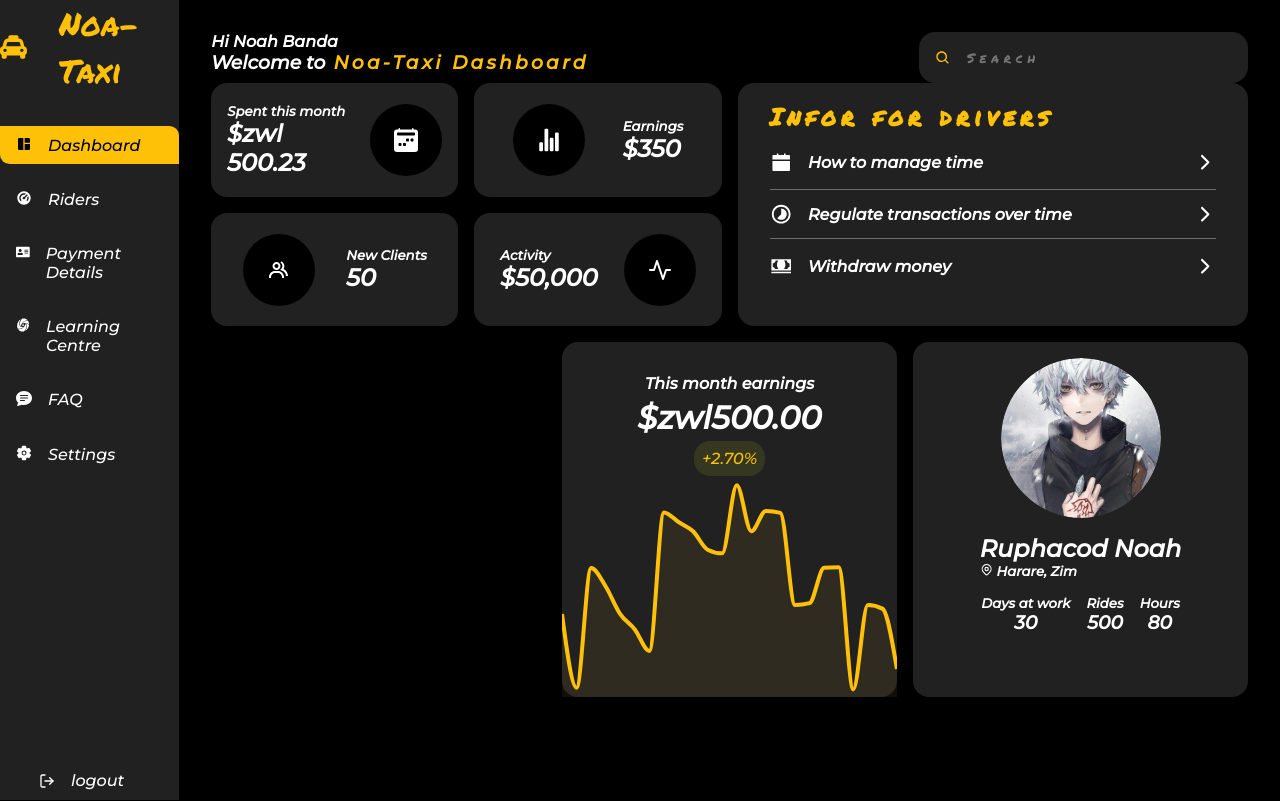
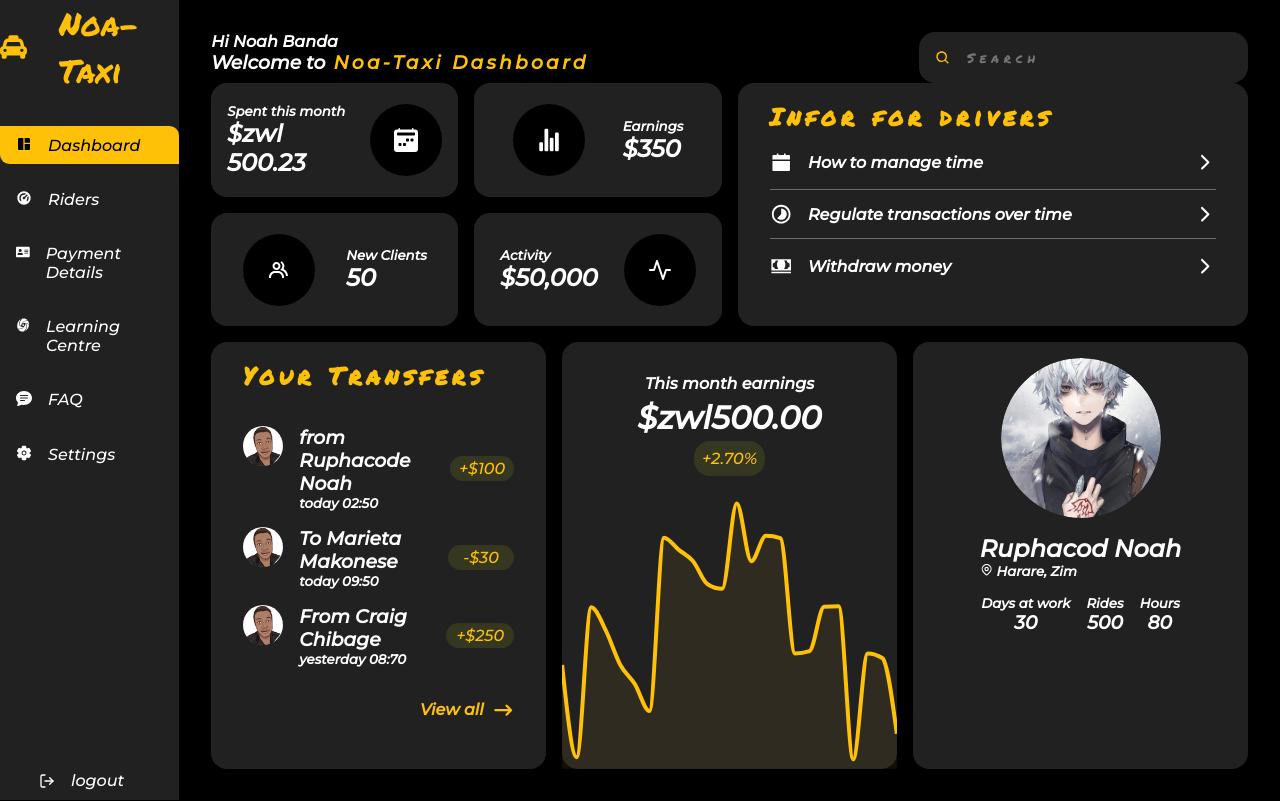
Before and after one commit to noahbee/mytaxi-dashboard, a React (Create React App) app: page / in a window 1280 px wide. Built offline with nearby package versions, Linux system fonts and the light colour scheme.

Commit message:
Transfer page styled component

```diff
--- a/src/components/Transfers.js
+++ b/src/components/Transfers.js
@@ -1,7 +1,134 @@
-import React from 'react'
+import React from 'react';
+import styled from 'styled-components';
+import { HiArrowNarrowRight } from "react-icons/hi";
+import avatarImage from "../assets/avatarImage.jpg";
+import { cardStyle } from './ReusableStyles';
 
 export default function Transfers() {
+const transactions = [
+  {
+    image: avatarImage,
+    name: "from Ruphacode Noah",
+    time: "today 02:50",
+    amount: "+$100",
+  },
+  {
+    image: avatarImage,
+    name: "To Marieta Makonese",
+    time: "today 09:50",
+    amount: "-$30",
+  },
+  {
+    image: avatarImage,
+    name: "From Craig Chibage ",
+    time: "yesterday 08:70",
+    amount: "+$250",
+  },
+];
+
   return (
-    <div>Transfers</div>
-  )
+    <Section>
+      <div className='title'>
+        <h2>Your Transfers</h2>
+      </div>
+      <div className='transactions'>
+        {
+          transactions.map((transaction)=>{
+            return (
+              <div className='transaction'>
+              <div className='transaction_tittle'>
+              <div className='transaction_tittle_image'>
+              <img src= {transaction.image} alt = 'transaction image' />
+              </div>
+              <div className='transaction_tittle_details'>
+              <h3>{ transaction.name }</h3>
+              <h5>{ transaction.time }</h5>
+
+
+              </div>
+              </div>
+              <div className='transaction_amount'>
+              <span>{transaction.amount}</span>
+              </div>
+              </div>
+            );
+          })
+        }
+      </div>
+      <a href='#' className='view'>
+        View all <HiArrowNarrowRight />
+      </a>
+    </Section>
+  );
 }
+const Section = styled.section `
+${cardStyle};
+display: flex;
+flex-direction: column;
+gap: 1rem;
+.title {
+  h2 {
+    color: #ffc107;
+    font-family: 'Permanent Marker', cursive;
+    letter-spacing: 0.3rem;
+  }
+}
+.transactions {
+  display: flex;
+  flex-direction: column;
+  gap: 1rem;
+  margin-top: 1rem;
+  .transaction{
+    display: flex;
+    justify-content: space-between;
+    align-items: center;
+    &_tittle {
+      display: flex;
+      gap: 1rem;
+      &_image {
+        img {
+          height: 2.5rem;
+          border-radius: 3rem;
+        }
+      }
+    }
+    &_amount {
+      background-color: #d7e41e1d;
+      padding: 0.2rem 0.5rem;
+      width: 4rem;
+      border-radius: 1rem;
+      text-align: center;
+      transition: 0.3s ease-in-out;
+      &:hover {
+        background-color: #ffc107;
+        span {
+          color: black;
+        }
+      }
+      span {
+        color : #ffc107;
+      }
+    }
+  }
+}
+.view {
+  width: 100%;
+  display: flex;
+  justify-content: flex-end;
+  align-items: center;
+  text-decoration: none;
+  color: #ffc107;
+  font-weight: bold;
+  margin-top: 1rem;
+  gap: 0.5rem;
+  svg {
+    transition: 0.3s ease-in-out;
+    font-size: 1.4rem;
+  }
+&:hover {
+  svg {
+    transform: translateX(0.5rem);
+  }
+}
+}
+`;
```
